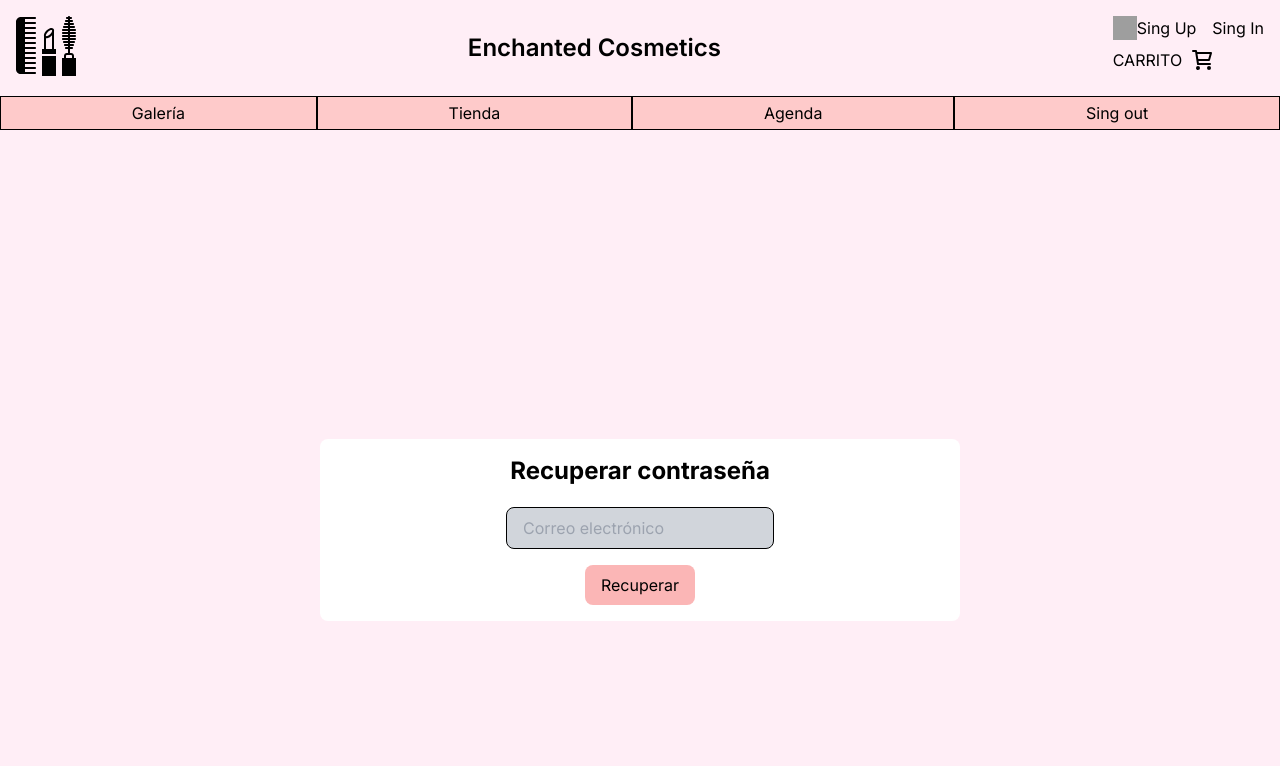
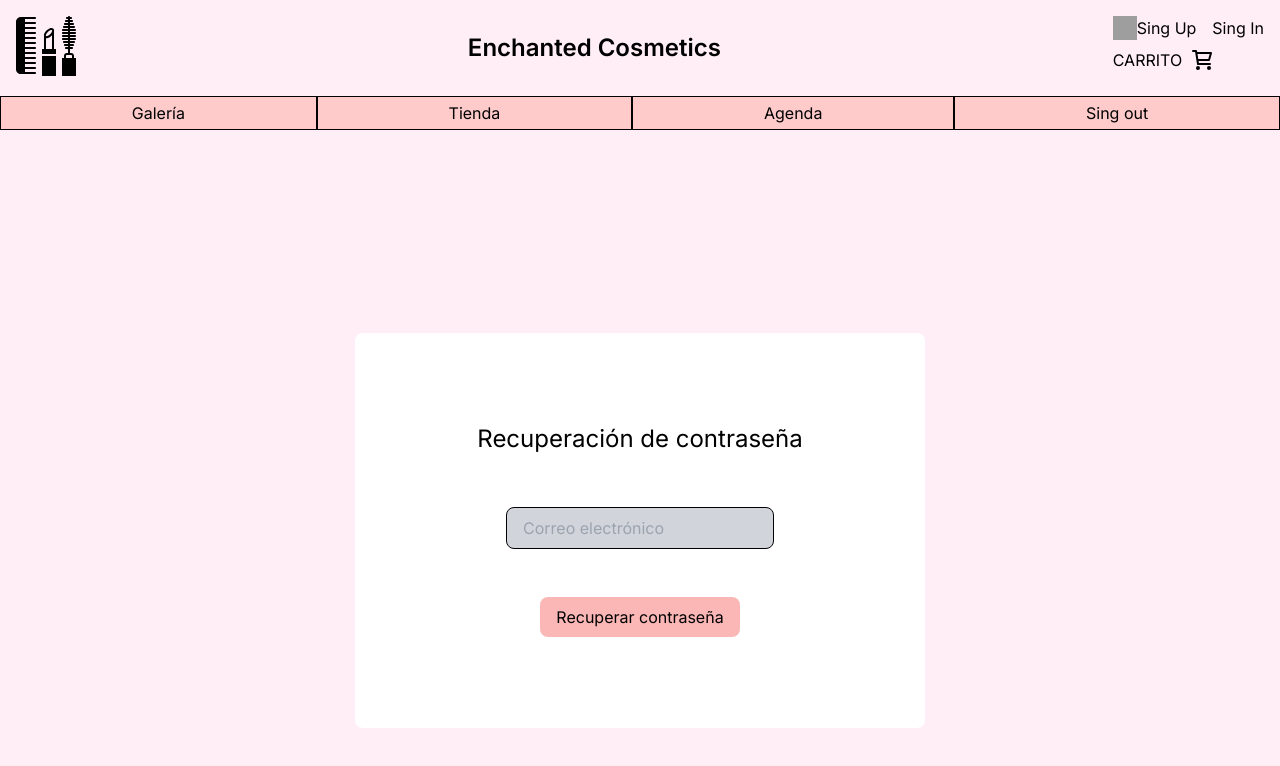
Before and after one commit to Elmono56/DuendeMaquillista, a Next.js app: page /pages/users/recoverPassword in a window 1280 px wide. Shown: the top 766 px of the page. Built offline with nearby package versions, Linux system fonts and the light colour scheme; grey boxes are pictures that could not be loaded.

Commit message:
fix: improved RecoverPassword page

```diff
--- a/src/app/pages/users/recoverPassword/page.tsx
+++ b/src/app/pages/users/recoverPassword/page.tsx
@@ -16,9 +16,11 @@ const RecoverPassword = () => {
     <div>
       <Navbar />
       <div className="flex justify-center items-center h-screen">
-        <BasicCard>
-          <div className="text-2xl text-black font-bold lg:pb-[20px]">
-            Recuperar contraseña
+        <div
+          className={`bg-white rounded-lg p-4 flex flex-col items-center justify-center w-[35.625rem] h-[24.6875rem]`}
+        >
+          <div className="text-2xl text-black lg:pb-[20px] my-8">
+            Recuperación de contraseña
           </div>
           <input
             type="text"
@@ -26,11 +28,13 @@ const RecoverPassword = () => {
             placeholder="Correo electrónico"
             value={email}
           />
-          <Link href="/">
-            <button className="boton-global" onClick={handleRecoverPassword}>Recuperar</button>
+          <Link href="/" className="my-8">
+            <button className="boton-global" onClick={handleRecoverPassword}>
+              Recuperar contraseña
+            </button>
           </Link>
           {message && <p>{message}</p>}
-        </BasicCard>
+        </div>
       </div>
     </div>
   );
```
